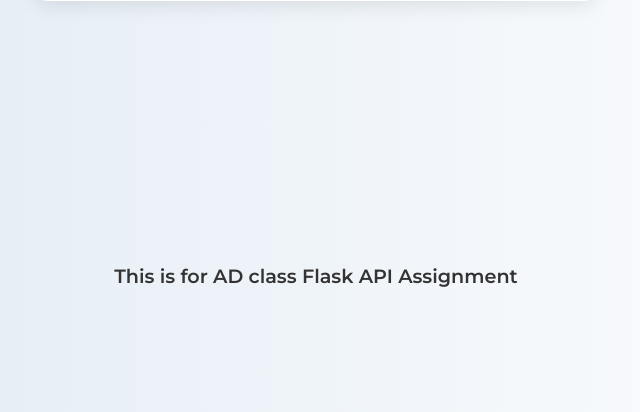
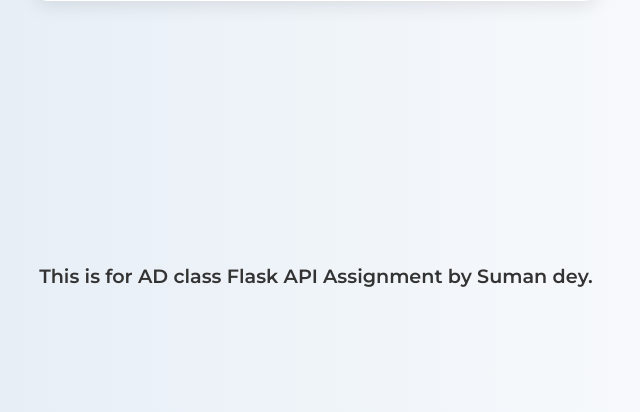
Before and after one commit to sumandey7684/AD-assignment, a Flask app: page / in a window 1280 px wide. Shown: the part 388-800 px from the top of the page, without its empty margins (324-964 px from the left). Run offline with Flask 2, Linux system fonts and the light colour scheme.

Commit message:
Update index.html

```diff
--- a/templates/index.html
+++ b/templates/index.html
@@ -110,6 +110,6 @@
     </div>
   {% endif %}
 
-  <h1>This is for AD class Flask API Assignment</h1>
+  <h1>This is for AD class Flask API Assignment by Suman dey.</h1>
 </body>
 </html>
```
